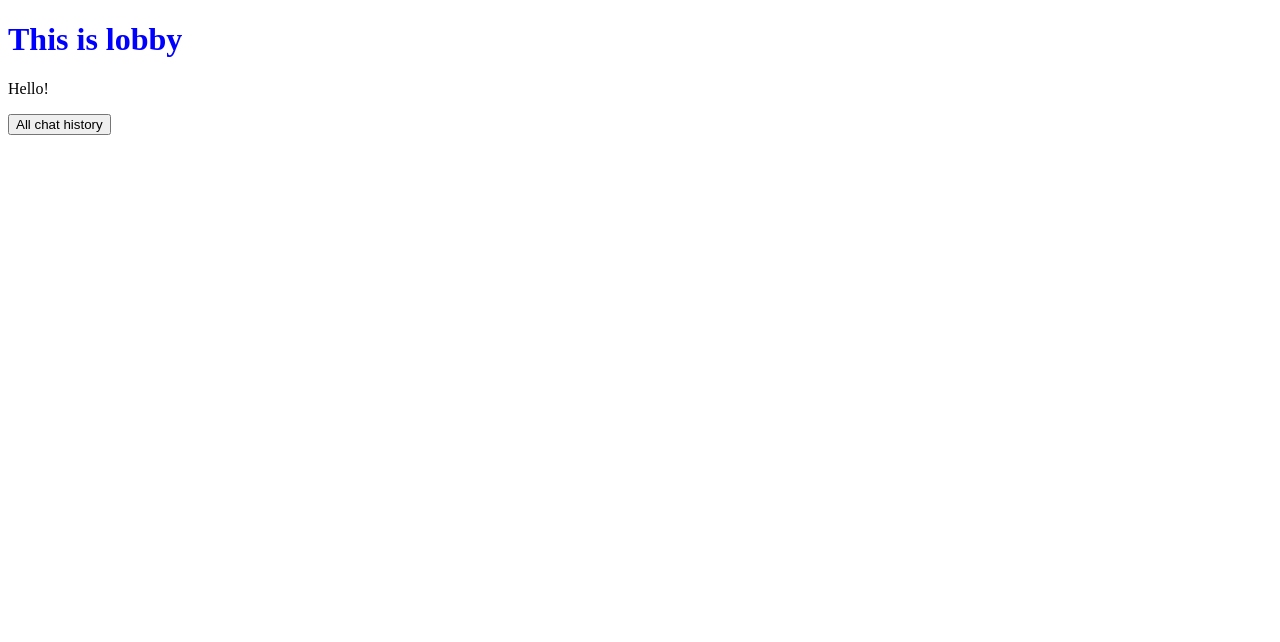
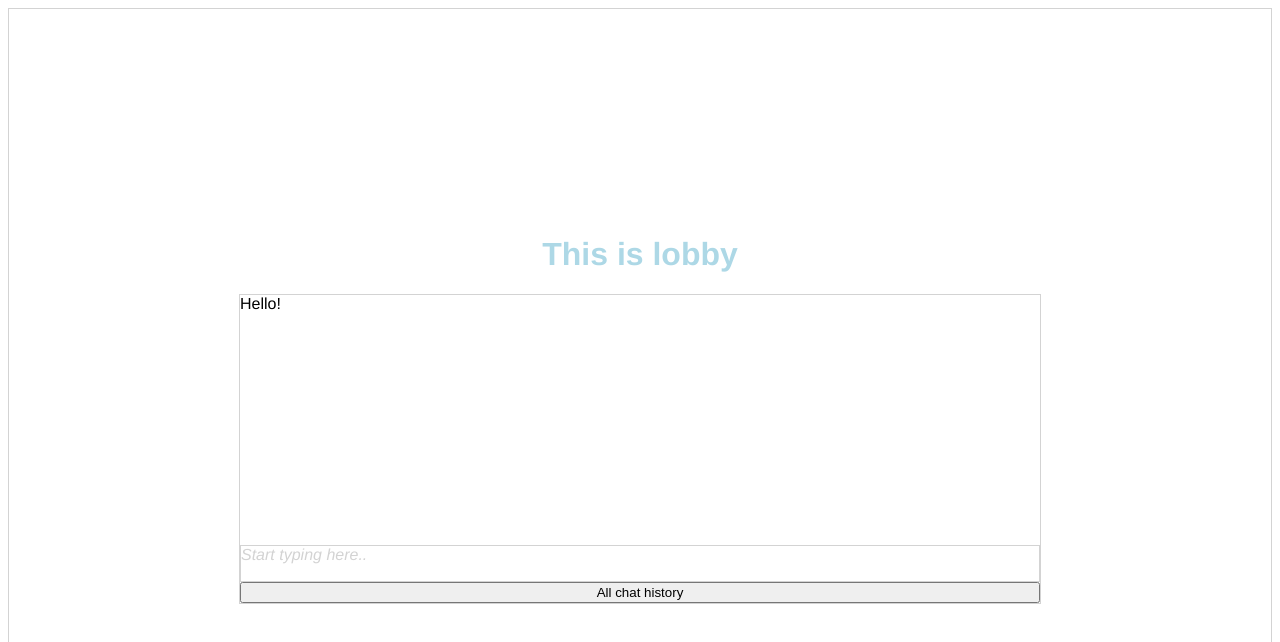
Before and after one commit to sonrisacc/ChatterBox, a React app: page /lobby in a window 1280 px wide. Shown: the top 642 px of the page. Built offline with nearby package versions, Linux system fonts and the light colour scheme; no server answers.

Commit message:
Init basic style

```diff
--- a/src/components/Lobby.jsx
+++ b/src/components/Lobby.jsx
@@ -20,10 +20,24 @@ class Lobby extends Component {
       socket.emit('myTestEvent', { my: 'data' });
     });
     return (
-      <div className="lobby">
+      <div className="container">
         <h1>This is lobby</h1>
-        <p className="test">Hello! {this.props.loginUsername}</p>
-        <button onClick={this.goToHistory}>All chat history</button>
+        <div className="box">
+          <div className="main">Hello! {this.props.loginUsername}</div>
+          <div
+            className="input-area"
+            contentEditable="true"
+            aria-multiline="true"
+            role="textbox"
+            aria-label="Note"
+            spellCheck="true"
+          >
+            Start typing here..
+          </div>
+          <button className="history" onClick={this.goToHistory}>
+            All chat history
+          </button>
+        </div>
       </div>
     );
   }
--- a/src/style.scss
+++ b/src/style.scss
@@ -1,3 +1,41 @@
+body {
+  font-family: helvetica;
+}
+
+.container {
+  display: flex;
+  border: 1px solid lightgrey;
+  min-height: 100vh;
+  flex-direction: column;
+  margin: 20 px;
+  justify-content: center;
+  align-items: center;
+}
+
+.box {
+  display: flex;
+  flex-direction: column;
+  justify-content: space-around;
+  border: 1px solid lightgrey;
+  min-width: 100vh;
+  min-height: 300px;
+}
+
+.main {
+  min-height: 250px;
+}
+
+.input-area {
+  min-height: 35px;
+  border: 1px solid lightgrey;
+  color: lightgrey;
+  font-style: italic;
+}
+
 h1 {
-  color: blue;
+  color: lightblue;
 }
+
+input {
+  background: lightblue;
+}
--- a/webpack.config.js
+++ b/webpack.config.js
@@ -16,15 +16,7 @@ module.exports = {
     hot: true,
     contentBase: path.join(__dirname, 'public'),
     historyApiFallback: true,
-    port: 3001,
-    // overlay: true,
-    headers: {
-      'Access-Control-Allow-Origin': '*',
-      'Access-Control-Allow-Methods': 'GET, POST, PUT, DELETE, PATCH, OPTIONS',
-      'Access-Control-Allow-Headers':
-        'X-Requested-With, content-type, Authorization',
-      'Content-Type': 'application/json'
-    }
+    port: 3001
   },
   resolve: {
     extensions: ['.js', '.jsx', '.json', '.css', '.scss']
```
Also changed, not shown: 2 other files (tests, documents, lock files or other folders).
